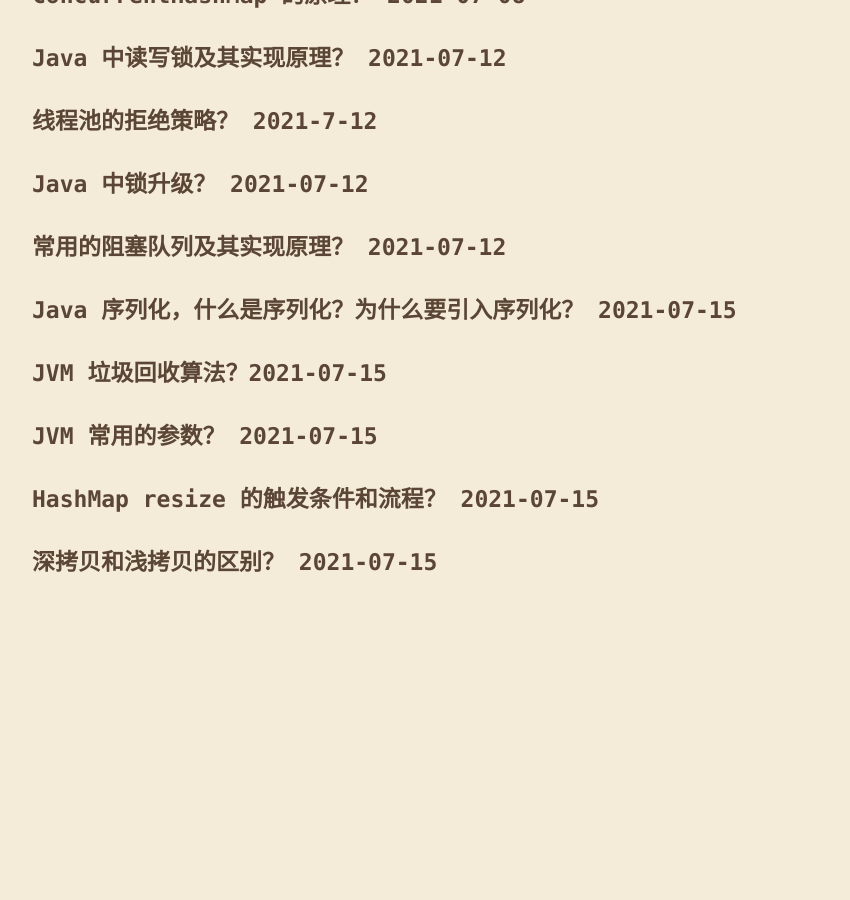
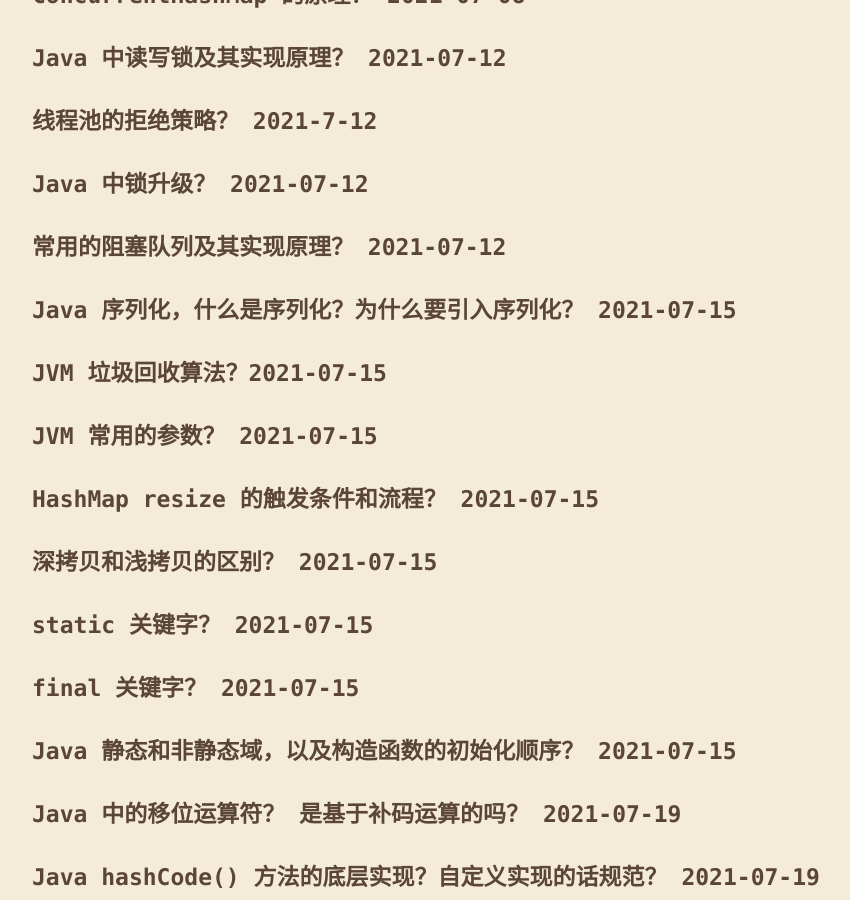
Before and after one commit to Suomea/Suomea.github.io, a Jekyll site: the page built from _posts/2021-06-22-Java 相关的问题.md, in a window 1280 px wide and 900 px high, scrolled down 1412 px. Shown: the whole window, without its empty margins (158-1008 px from the left). Built offline with Jekyll 4.4.1, drawn with Linux system fonts in a browser that asks for light colours; some web fonts are replaced; before the commit the page ends 1997 px from its top, so only the background shows below that.

Commit message:
:tada: 更新。

```diff
--- a/_posts/2021-06-22-Java 相关的问题.md
+++ b/_posts/2021-06-22-Java 相关的问题.md
@@ -60,3 +60,13 @@ categories: [Java]
 ## HashMap resize 的触发条件和流程？ 2021-07-15
 
 ## 深拷贝和浅拷贝的区别？ 2021-07-15
+
+## static 关键字？ 2021-07-15
+
+## final 关键字？ 2021-07-15
+
+## Java 静态和非静态域，以及构造函数的初始化顺序？ 2021-07-15
+
+## Java 中的移位运算符？ 是基于补码运算的吗？ 2021-07-19
+
+## Java hashCode() 方法的底层实现？自定义实现的话规范？ 2021-07-19
```
